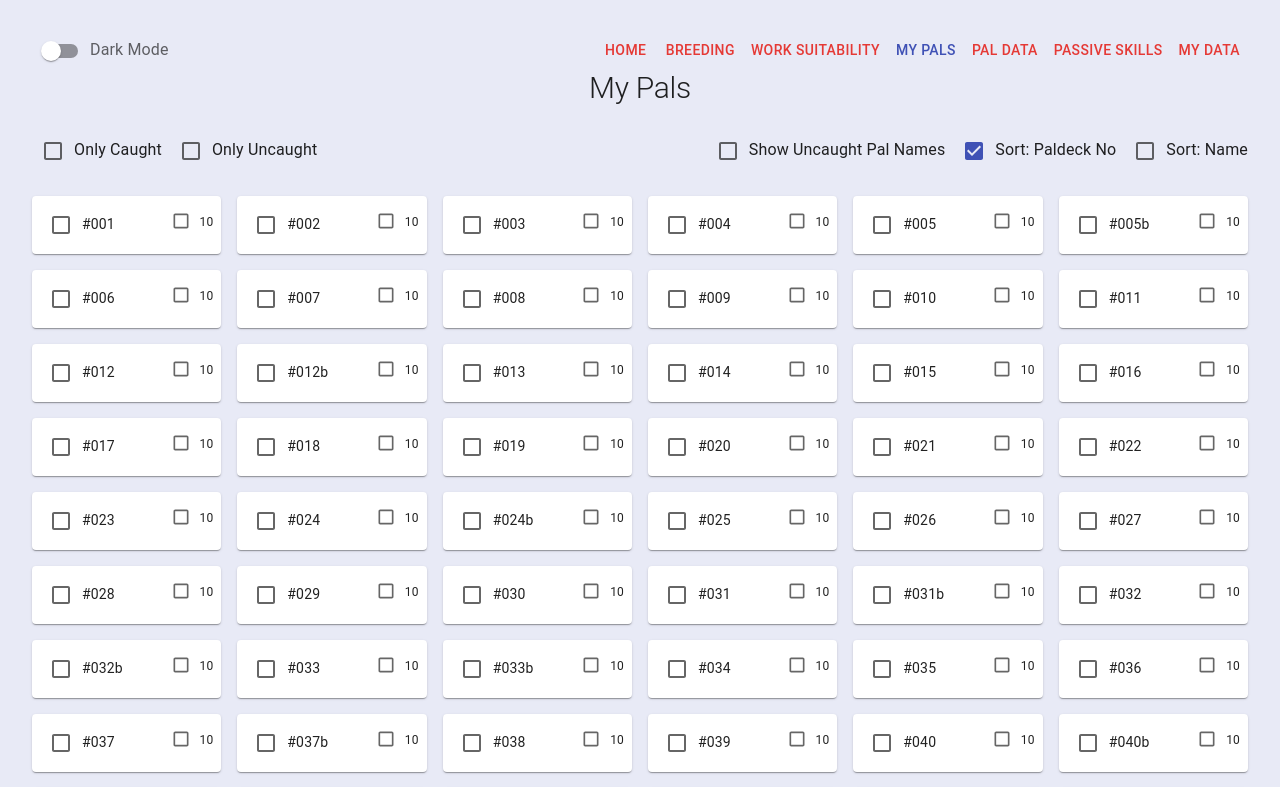
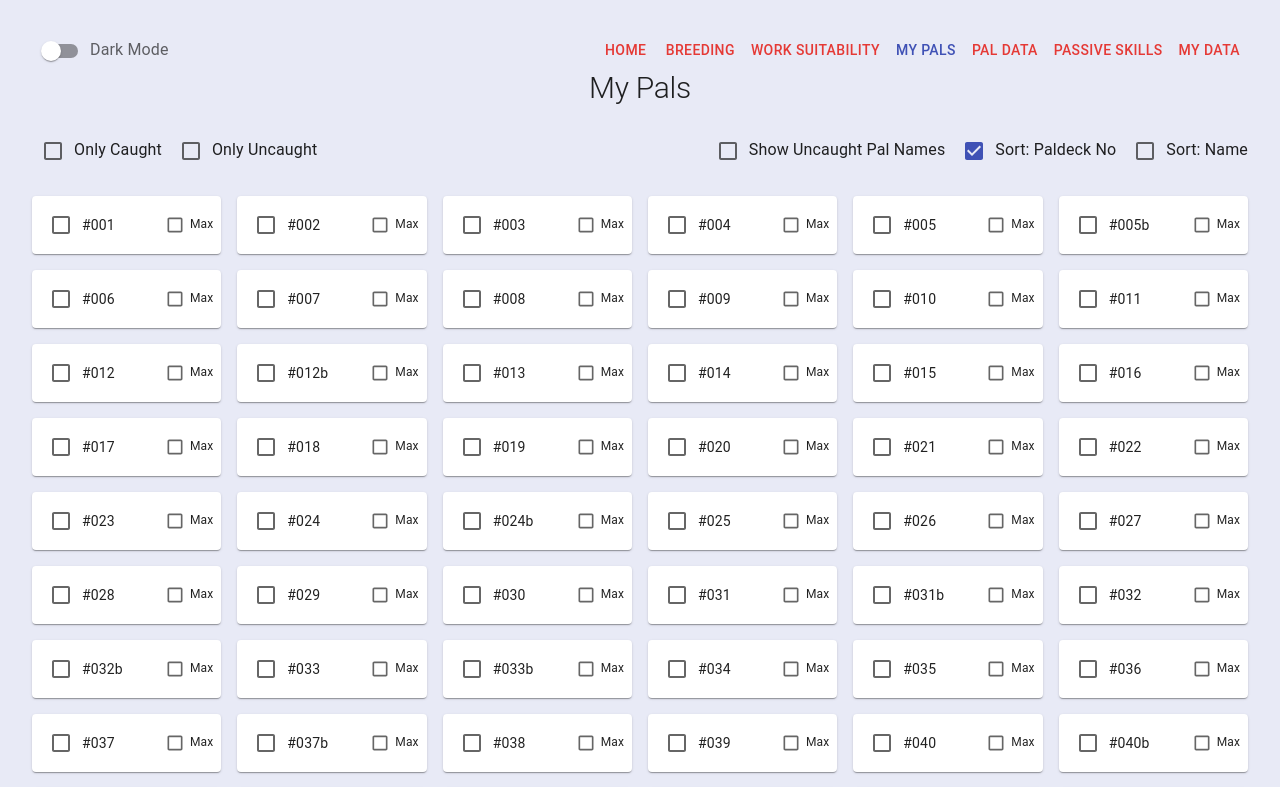
Before and after one commit to piratemermaid/palworld-interactive-wiki, a React (Vite) app: page /my_pals in a window 1280 px wide. Shown: the top 787 px of the page. Built offline with nearby package versions, Linux system fonts and the light colour scheme.

Commit message:
use stacks for my pals layout

```diff
--- a/src/components/myPals/MyPalCard.tsx
+++ b/src/components/myPals/MyPalCard.tsx
@@ -1,4 +1,4 @@
-import { Card, Checkbox, Grid, Typography } from '@mui/material';
+import { Card, Checkbox, Grid, Stack, Typography } from '@mui/material';
 
 import { useStore } from '@store';
 import { PAL_DATA } from '@data/pals';
@@ -36,23 +36,20 @@ export const MyPalCard = ({ palName }: Props) => {
       sx={{ cursor: 'pointer' }}
     >
       <Card sx={{ p: 1 }}>
-        <Grid
-          container
-          sx={{ textAlign: 'left' }}
+        <Stack
+          direction="row"
+          alignItems="center"
           justifyContent="space-between"
         >
-          <Grid item onClick={() => updateUserPals(palName)}>
-            <Grid container>
-              <Grid item>
-                <Checkbox checked={havePal} />{' '}
-              </Grid>
-              <Grid item sx={{ position: 'relative', top: havePal ? 6 : 10 }}>
+          <Stack direction="row" alignItems="center">
+            <Checkbox
+              checked={havePal}
+              onChange={() => updateUserPals(palName)}
+            />
+            <Stack alignItems="flex-start">
               {havePal || showUncaughtPalNames ? (
                 <>
-                    <Typography
-                      variant="body2"
-                      color={havePal ? 'primary' : ''}
-                    >
+                  <Typography variant="body2" color={havePal ? 'primary' : ''}>
                     {palName}
                   </Typography>
                   <Typography
@@ -66,24 +63,20 @@ export const MyPalCard = ({ palName }: Props) => {
               ) : (
                 <Typography variant="body2">#{palData.paldeckNo}</Typography>
               )}
-              </Grid>
-            </Grid>
-          </Grid>
-
-          <Grid
-            item
-            sx={{ float: 'left', fontSize: 12 }}
-            onClick={() => updateUserPalsCaughtTen(palName)}
-          >
+            </Stack>
+          </Stack>
+          <Stack direction="row" alignItems="center">
             <Checkbox
               checked={haveCaughtTen}
               size="small"
-              sx={{ position: 'relative', bottom: 2 }}
               color="secondary"
+              onChange={() => updateUserPalsCaughtTen(palName)}
             />
-            10
-          </Grid>
-        </Grid>
+            <Typography variant="body2" sx={{ fontSize: 12, ml: -0.5 }}>
+              Max
+            </Typography>
+          </Stack>
+        </Stack>
       </Card>
     </Grid>
   );
```
Lines whose indentation alone changed are shown as unchanged.
